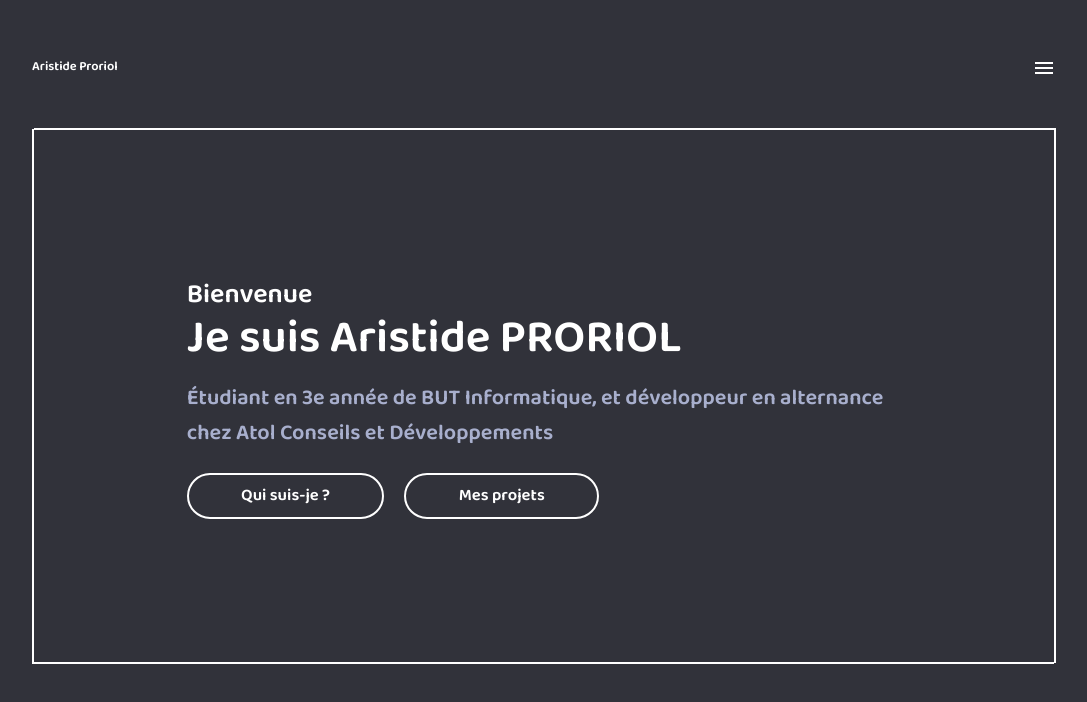
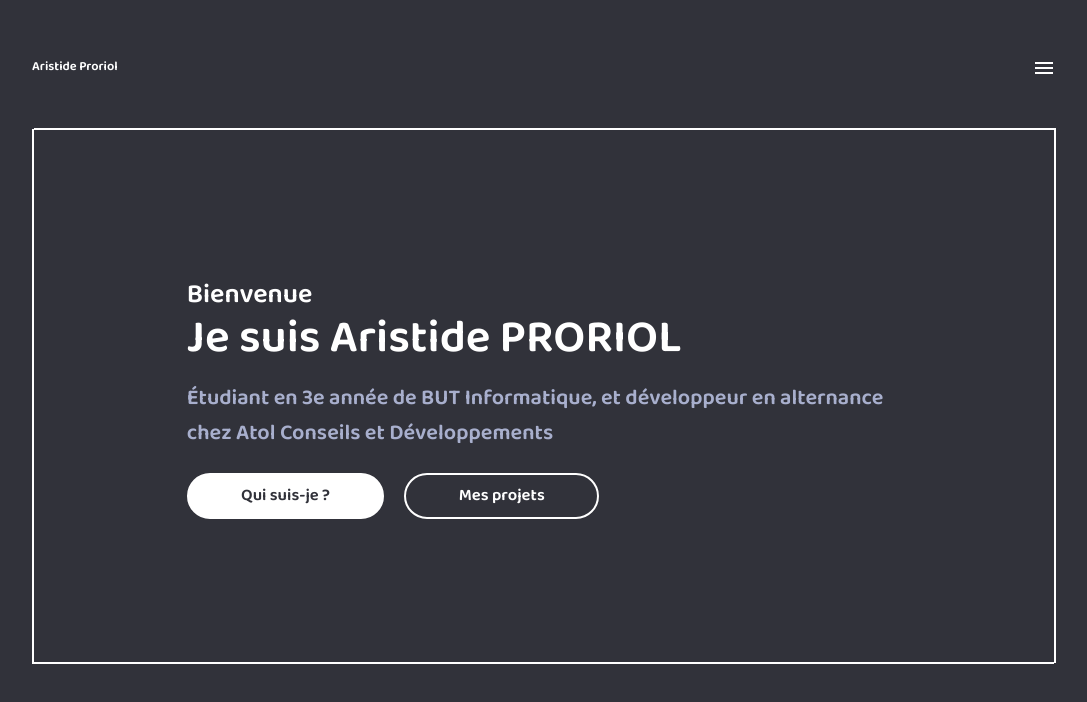
Before and after one commit to AristideEXE/aristide-proriol, a React (Create React App) app: page / in a window 1280 px wide. In both pictures the pointer is over the button "Qui suis-je ?". Shown: the top 702 px of the page, without its empty margins (96-1183 px from the left). Built offline with nearby package versions, Linux system fonts and the light colour scheme.

Commit message:
Ajoute une animation de hover sur les boutons

```diff
--- a/src/components/Button/Button.module.css
+++ b/src/components/Button/Button.module.css
@@ -6,4 +6,13 @@
     border-top-right-radius: 30px 30px;
     border-bottom-right-radius: 30px 30px;
     cursor: pointer;
+    transition: 0.2s ease-in-out;
 }
+
+.button:hover{
+    background-color: var(--primary-color);
+}
+
+.button:hover > p{
+    color: var(--background-color );
+}
```
